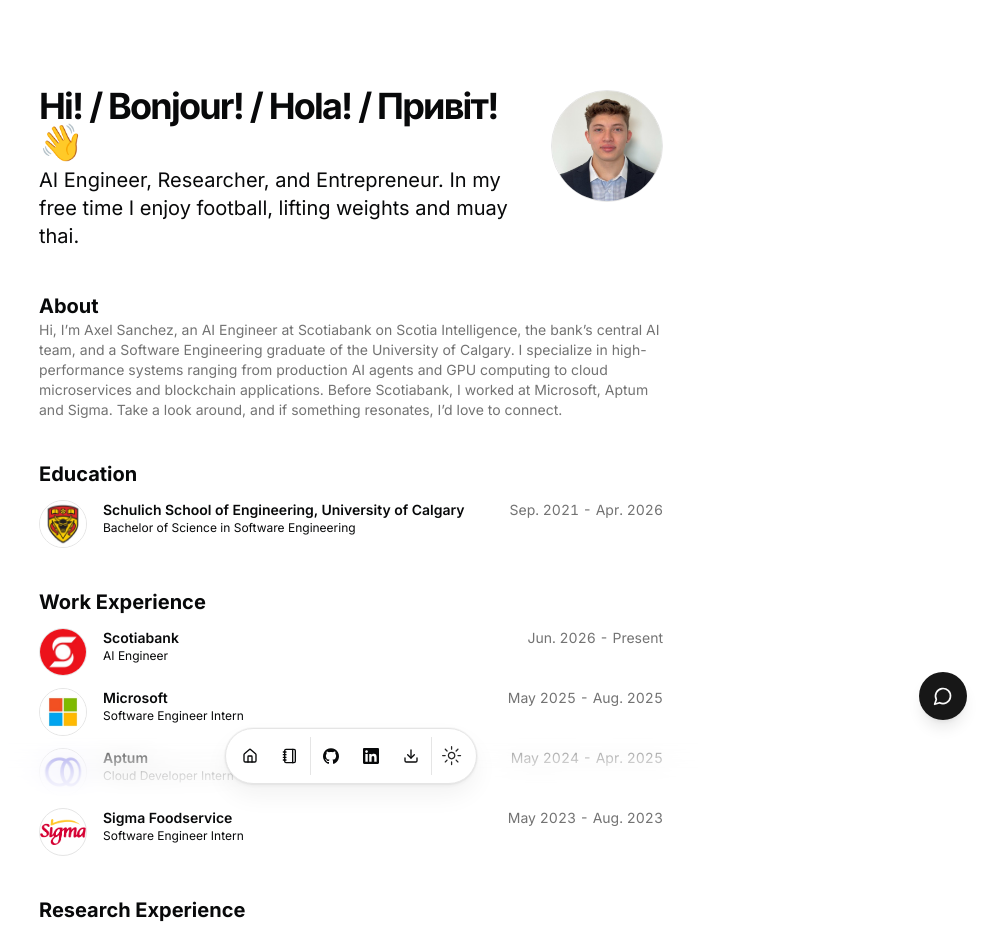
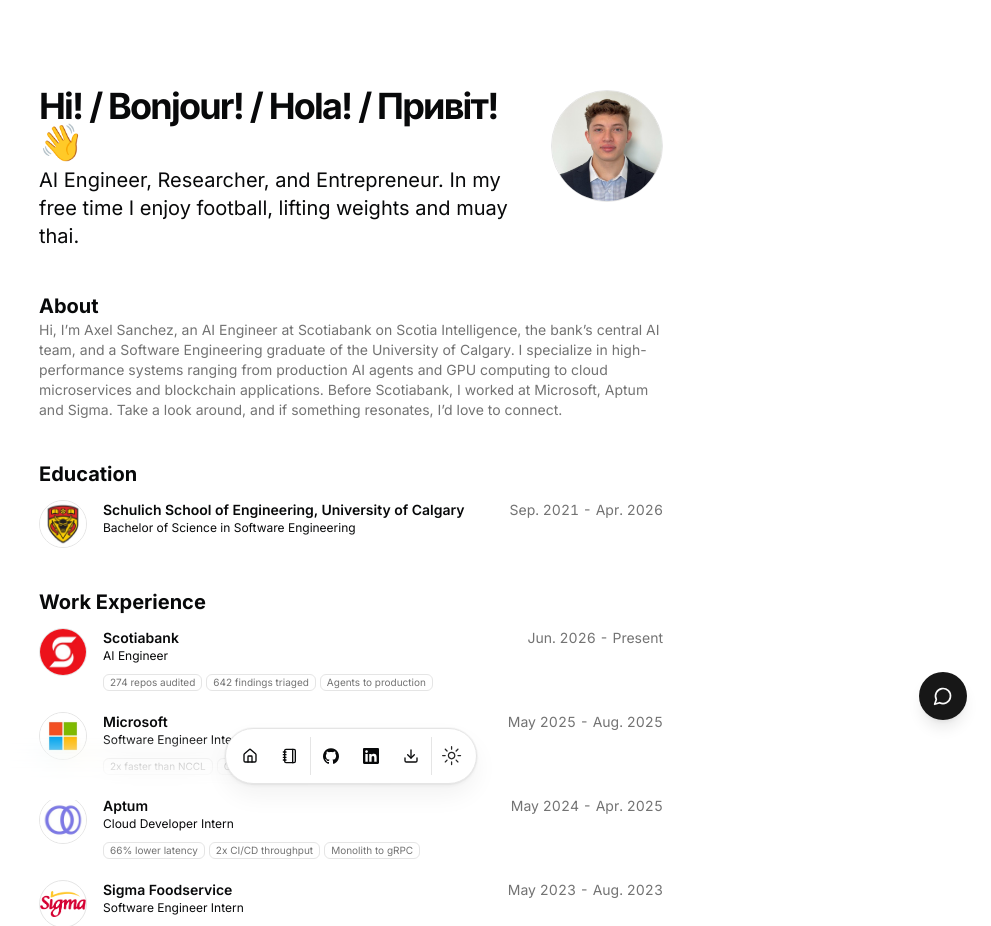
Before and after one commit to Axeloooo/Portfolio, a Next.js app: page / in a window 1280 px wide. Shown: the top 926 px of the page, without its empty margins (289-1280 px from the left). Built offline with nearby package versions, Linux system fonts and the light colour scheme.

Commit message:
feat: show highlight chips on experience cards (PORT-5)
Add an optional highlights list to resume cards, rendered as small chips that stay visible while the card is collapsed. Add highlights for Scotiabank, Microsoft, Aptum and Sigma.

```diff
--- a/src/app/page.tsx
+++ b/src/app/page.tsx
@@ -89,6 +89,7 @@
                 subtitle={work.title}
                 href={work.href}
                 badges={work.badges}
+                highlights={"highlights" in work ? work.highlights : undefined}
                 period={`${work.start} - ${work.end ?? "Present"}`}
                 description={work.description}
               />
--- a/src/components/resume-card.tsx
+++ b/src/components/resume-card.tsx
@@ -16,6 +16,7 @@
   subtitle?: string;
   href?: string;
   badges?: readonly string[];
+  highlights?: readonly string[];
   period: string;
   description?: string;
 }
@@ -26,6 +27,7 @@
   subtitle,
   href,
   badges,
+  highlights,
   period,
   description,
 }: ResumeCardProps) => {
@@ -85,6 +87,20 @@
               </div>
             </div>
             {subtitle && <div className="font-sans text-xs">{subtitle}</div>}
+            {highlights && highlights.length > 0 && (
+              <ul className="flex flex-wrap gap-1 pt-1">
+                {highlights.map((highlight) => (
+                  <li key={highlight}>
+                    <Badge
+                      variant="outline"
+                      className="px-1.5 py-0 text-[10px] font-normal text-muted-foreground"
+                    >
+                      {highlight}
+                    </Badge>
+                  </li>
+                ))}
+              </ul>
+            )}
           </CardHeader>
           {description && (
             <motion.div
--- a/src/data/resume.tsx
+++ b/src/data/resume.tsx
@@ -116,6 +116,7 @@
       location: "Toronto, Ontario",
       title: "AI Engineer",
       logoUrl: "/scotiabank-logo.png",
+      highlights: ["274 repos audited", "642 findings triaged", "Agents to production"],
       start: "Jun. 2026",
       end: "Present",
       description:
@@ -128,6 +129,7 @@
       location: "Vancouver, British Columbia",
       title: "Software Engineer Intern",
       logoUrl: "/microsoft-logo.jpeg",
+      highlights: ["2x faster than NCCL", "Custom CUDA kernels", "H200 clusters"],
       start: "May 2025",
       end: "Aug. 2025",
       description:
@@ -140,6 +142,7 @@
       location: "Calgary, Alberta",
       title: "Cloud Developer Intern",
       logoUrl: "/aptum-logo.png",
+      highlights: ["66% lower latency", "2x CI/CD throughput", "Monolith to gRPC"],
       start: "May 2024",
       end: "Apr. 2025",
       description:
@@ -152,6 +155,7 @@
       location: "Remote",
       title: "Software Engineer Intern",
       logoUrl: "/sigma-logo.png",
+      highlights: ["80% better address accuracy", "98.75% less manual QA"],
       start: "May 2023",
       end: "Aug. 2023",
       description:
```
